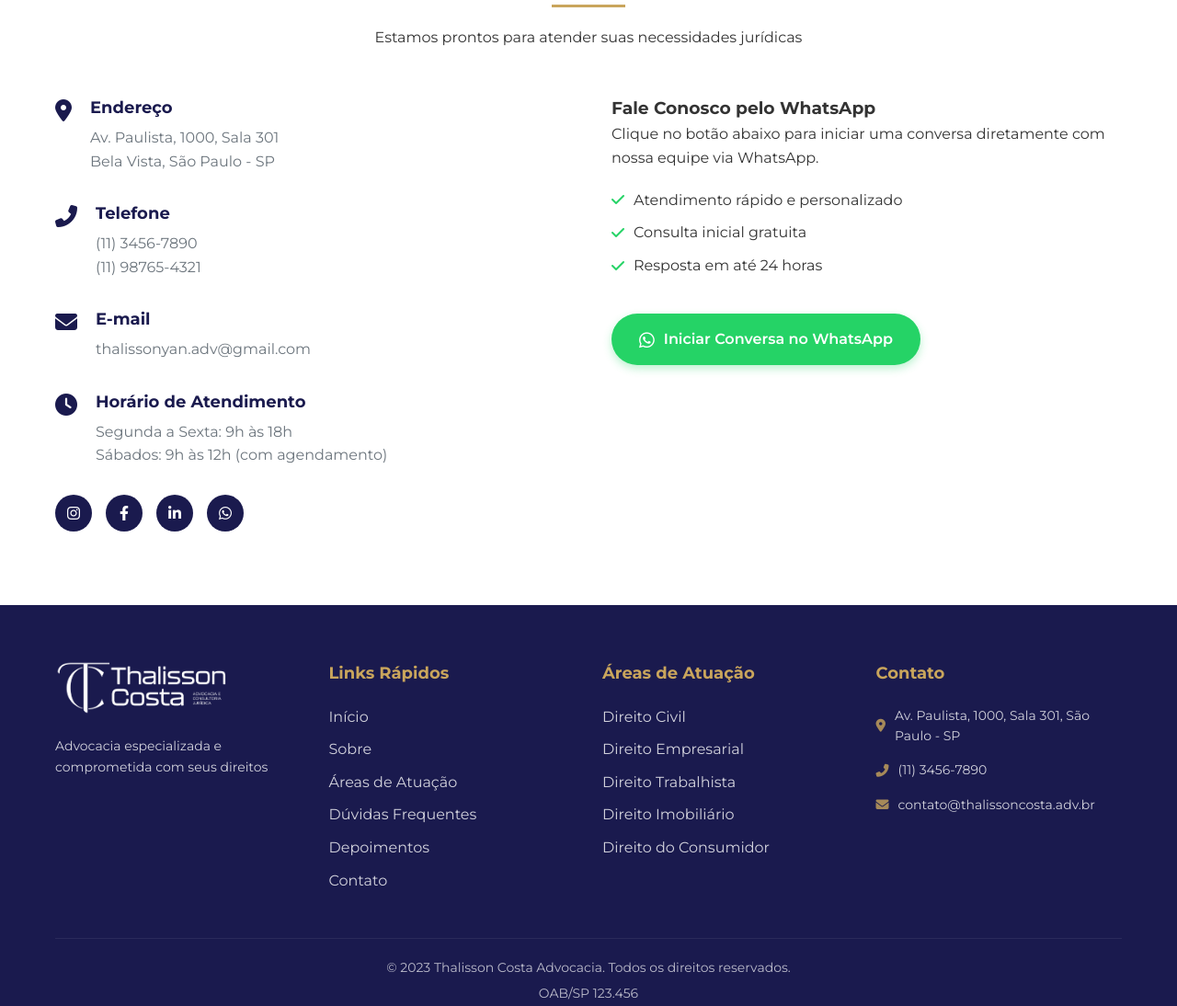
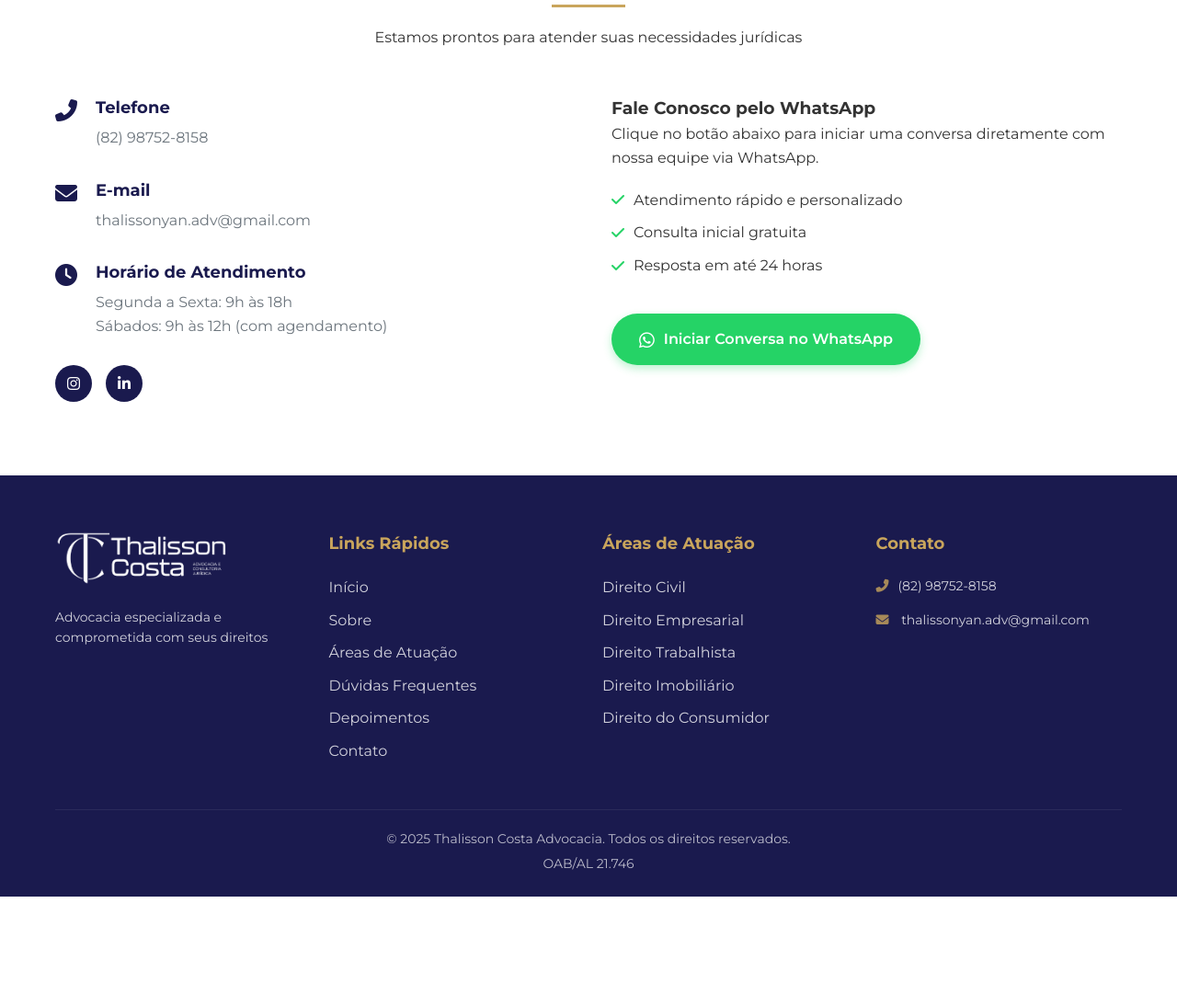
Before and after one commit to rafaelnevesdev/projetoAdvogado, a plain HTML site: page index.html in a window 1280 px wide. Shown: the part 4980-6074 px from the top of the page at 92% size. After the commit the page ends 5955 px from the top, so only its background shows below. Drawn offline with nearby package versions, Linux system fonts and the light colour scheme; files whose address does not match are found by name.

Commit message:
correção dos dados

```diff
--- a/index.html
+++ b/index.html
@@ -381,24 +381,17 @@
             <div class="contato-content">
                 <div class="contato-info">
                     <div class="info-item">
-                        <i class="fas fa-map-marker-alt"></i>
-                        <div>
-                            <h3>Endereço</h3>
-                            <p>Av. Paulista, 1000, Sala 301<br>Bela Vista, São Paulo - SP</p>
-                        </div>
-                    </div>
-                    <div class="info-item">
                         <i class="fas fa-phone-alt"></i>
                         <div>
                             <h3>Telefone</h3>
-                            <p>(11) 3456-7890<br>(11) 98765-4321</p>
+                            <p>(82) 98752-8158</p>
                         </div>
                     </div>
                     <div class="info-item">
                         <i class="fas fa-envelope"></i>
                         <div>
                             <h3>E-mail</h3>
-                            <p>thalissonyan.adv@gmail.com</p>
+                            <p><a href="mailto:thalissonyan.adv@gmail.com">thalissonyan.adv@gmail.com</a></p>
                         </div>
                     </div>
                     <div class="info-item">
@@ -410,9 +403,7 @@
                     </div>
                     <div class="social-media">
                         <a href="#" target="_blank"><i class="fab fa-instagram"></i></a>
-                        <a href="#" target="_blank"><i class="fab fa-facebook-f"></i></a>
                         <a href="#" target="_blank"><i class="fab fa-linkedin-in"></i></a>
-                        <a href="#" target="_blank"><i class="fab fa-whatsapp"></i></a>
                     </div>
                 </div>
                 <div class="contato-form">
@@ -423,7 +414,7 @@
                         <p><i class="fas fa-check"></i> Consulta inicial gratuita</p>
                         <p><i class="fas fa-check"></i> Resposta em até 24 horas</p>
                     </div>
-                    <a href="https://wa.me/5511987654321?text=Olá,%20gostaria%20de%20agendar%20uma%20consulta%20com%20Dr.%20Thalisson%20Costa." class="btn-whatsapp" target="_blank">
+                    <a href="https://wa.me/5511987654321?text=Olá,%20gostaria%20de%20agendar%20uma%20consulta." class="btn-whatsapp" target="_blank">
                         <i class="fab fa-whatsapp"></i> Iniciar Conversa no WhatsApp
                     </a>
                 </div>
@@ -462,14 +453,13 @@
                 </div>
                 <div class="footer-contato">
                     <h3>Contato</h3>
-                    <p><i class="fas fa-map-marker-alt"></i> Av. Paulista, 1000, Sala 301, São Paulo - SP</p>
-                    <p><i class="fas fa-phone-alt"></i> (11) 3456-7890</p>
-                    <p><i class="fas fa-envelope"></i> contato@thalissoncosta.adv.br</p>
+                    <p><i class="fas fa-phone-alt"></i> (82) 98752-8158</p>
+                    <p><a href="mailto:thalissonyan.adv@gmail.com"><i class="fas fa-envelope"></i> thalissonyan.adv@gmail.com</a></p>
                 </div>
             </div>
             <div class="footer-bottom">
-                <p>&copy; 2023 Thalisson Costa Advocacia. Todos os direitos reservados.</p>
-                <p>OAB/SP 123.456</p>
+                <p>&copy; 2025 Thalisson Costa Advocacia. Todos os direitos reservados.</p>
+                <p>OAB/AL 21.746</p>
             </div>
         </div>
     </footer>
```
